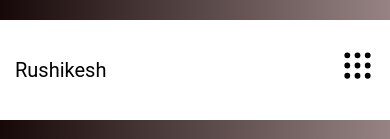
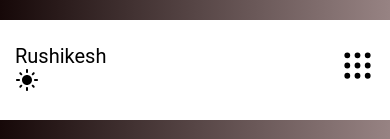
Before and after one commit to RISHIGOLI/portfolio-website, a React (Create React App) app: page / in a window 390 px wide. Shown: the part 724-863 px from the top of the page. Built offline with nearby package versions, Linux system fonts and the light colour scheme; the HTML template or start-up script is replaced by a standard one.

Commit message:
centered the content of each section

```diff
--- a/src/App.js
+++ b/src/App.js
@@ -44,7 +44,7 @@ function App() {
     <ThemeProvider theme={isDarkMode ? darkTheme : lightTheme}>
       <div className={isDarkMode ? classes.container1 : classes.container2}>
         <Header changeTheme={handleChangeTheme} darkMode={isDarkMode} />
-        <BottomNavBar />
+        <BottomNavBar changeTheme={handleChangeTheme} darkMode={isDarkMode}/>
         <Home />
         <About />
         <Skills />
--- a/src/components/BottomNavBar.jsx
+++ b/src/components/BottomNavBar.jsx
@@ -2,6 +2,8 @@ import React, { useState } from "react";
 import { Grid, Box, makeStyles } from "@material-ui/core";
 import BottomDrawer from "./BottomDrawer";
 import { TbGridDots } from "react-icons/tb";
+import DarkModeIcon from "@mui/icons-material/DarkMode";
+import LightModeIcon from "@mui/icons-material/LightMode";
 
 const useStyles = makeStyles((theme) => ({
   container: {
@@ -11,13 +13,13 @@ const useStyles = makeStyles((theme) => ({
     left: 0,
     bottom: 0,
     zIndex: 100,
-    [theme.breakpoints.up(768)]:{
-      display: 'none'
-    }
+    [theme.breakpoints.up(768)]: {
+      display: "none",
+    },
   },
 }));
 
-export default function BottomNavBar() {
+export default function BottomNavBar({ changeTheme, darkMode }) {
   const classes = useStyles();
   const [openBottomDrawer, setOpenBottomDrawer] = useState(false);
 
@@ -32,11 +34,25 @@ export default function BottomNavBar() {
             justifyContent: "space-between",
             alignItems: "center",
             backgroundColor: "white",
-            padding: '0px 15px'
+            padding: "0px 15px",
           }}
         >
-          <Box style={{fontSize: '20px'}}>Rushikesh</Box>
-          <Box onClick={() => setOpenBottomDrawer(true)} style={{cursor: 'pointer', fontSize: '35px'}}><TbGridDots/></Box>
+          <Box style={{ fontSize: "20px" }}>
+            Rushikesh
+            <Box style={{ cursor: "pointer" }}>
+              {darkMode ? (
+                <LightModeIcon onClick={changeTheme} />
+              ) : (
+                <DarkModeIcon onClick={changeTheme} />
+              )}
+            </Box>
+          </Box>
+          <Box
+            onClick={() => setOpenBottomDrawer(true)}
+            style={{ cursor: "pointer", fontSize: "35px" }}
+          >
+            <TbGridDots />
+          </Box>
         </Grid>
       </Grid>
 
--- a/src/pages/About.jsx
+++ b/src/pages/About.jsx
@@ -27,7 +27,9 @@ const useStyles = makeStyles((theme) => ({
     alignItems: "center",
     padding: "0% 13%",
     [theme.breakpoints.down(768)]: {
-      height: "auto",
+      height: '100vh',
+      display: 'flex',
+      justifyContent: 'center',
       marginTop: "0px",
       padding: '0% 5%'
     },
--- a/src/pages/Contact.jsx
+++ b/src/pages/Contact.jsx
@@ -9,10 +9,10 @@ import WriteMeYourProject from "../components/contact/WriteMeYourProject";
 const useStyles = makeStyles((theme) => ({
   mainContainer: {
     padding: "0% 13%",
-    marginBottom: '80px',
     ...centerContent,
     [theme.breakpoints.down(768)]:{
-      padding: '0% 5%'
+      padding: '0% 5%',
+      marginBottom: '80px',
     }
   },
   contentContainer: {
--- a/src/pages/Qualification.jsx
+++ b/src/pages/Qualification.jsx
@@ -17,7 +17,10 @@ const useStyles = makeStyles((theme) => ({
     [theme.breakpoints.down(768)]: {
       marginTop: "0px",
       minHeight: "max-content",
-      padding: '0% 5%'
+      padding: '0% 5%',
+      height: '100vh',
+      display: 'flex',
+      justifyContent: 'center'
     },
   },
   button: {
--- a/src/pages/Skills.jsx
+++ b/src/pages/Skills.jsx
@@ -26,7 +26,9 @@ const useStyles = makeStyles((theme) => ({
     justifyContent: "space-evenly",
     padding: "0% 13%",
     [theme.breakpoints.down(768)]: {
-      height: "auto",
+      height: '100vh',
+      display: 'flex',
+      justifyContent: 'center',
       marginTop: "0px",
       padding: '0% 5%'
     },
```
